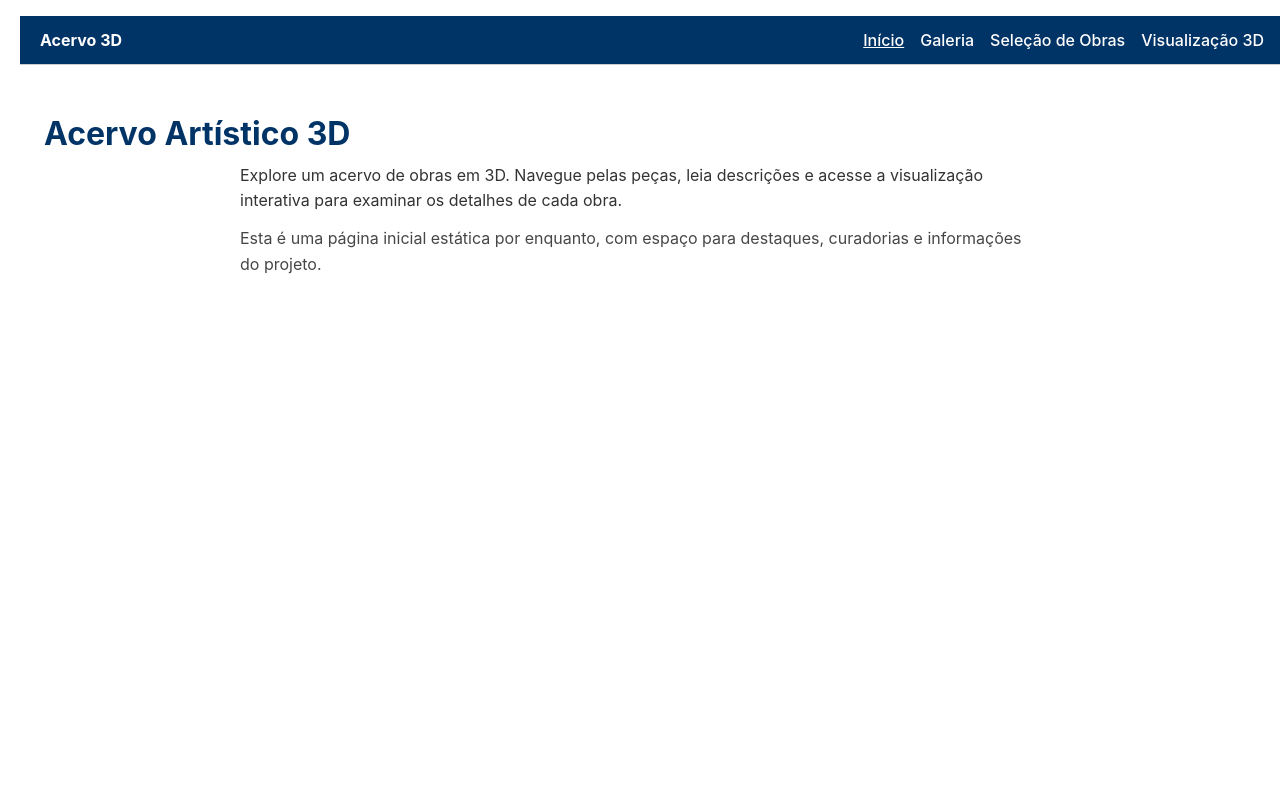
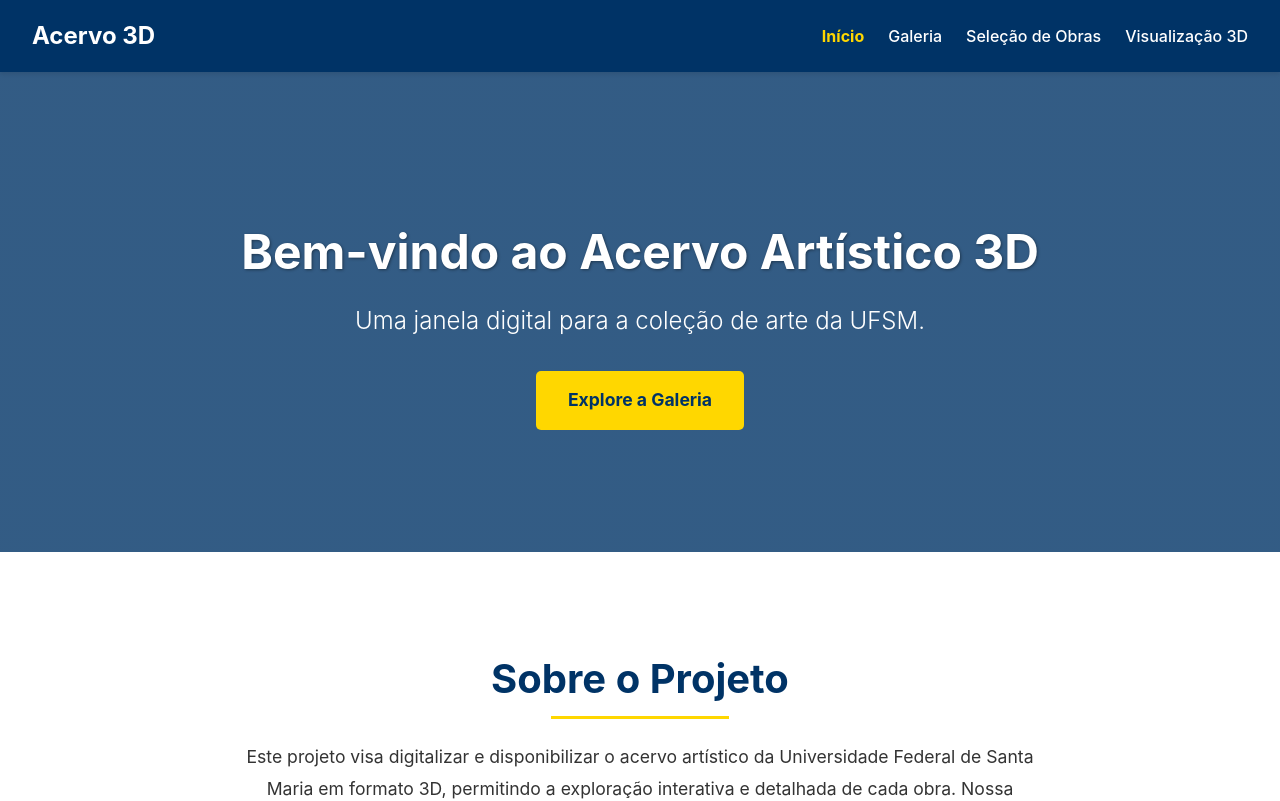
Before and after one commit to Argschadt/projetosoftware2, a React (Vite) app: page / in a window 1280 px wide. Shown: the top 801 px of the page. Built offline with nearby package versions, Linux system fonts and the light colour scheme.

Commit message:
mudanças visuais gerais

```diff
--- a/src/App.css
+++ b/src/App.css
@@ -1,22 +1,45 @@
-#root {
-  max-width: 1280px;
-  margin: 0 auto;
-  padding: 1rem 1.25rem;
+/* Define a flex container for the entire app, allowing for a header, main content, and footer */
+.app-container {
+  display: flex;
+  flex-direction: column;
+  min-height: 100vh;
 }
 
+/* Ensure the main content area expands to fill available space */
+.main-content {
+  flex: 1;
+  width: 100%;
+  max-width: 100%;
+  padding: 0;
+  margin: 0;
+}
+
+/* Root element styles */
+#root {
+  max-width: 100%;
+  margin: 0 auto;
+  padding: 0;
+  text-align: center;
+}
+
+/* Logo styles */
 .logo {
   height: 6em;
   padding: 1.5em;
   will-change: filter;
   transition: filter 300ms;
 }
+
+/* Logo hover effects */
 .logo:hover {
   filter: drop-shadow(0 0 2em var(--ufsm-blue));
 }
+
 .logo.react:hover {
   filter: drop-shadow(0 0 2em var(--ufsm-light-blue));
 }
 
+/* Keyframes for logo spinning animation */
 @keyframes logo-spin {
   from {
     transform: rotate(0deg);
@@ -26,14 +49,17 @@
   }
 }
 
+/* Apply spinning animation to the second link's logo if the user has not requested reduced motion */
 @media (prefers-reduced-motion: no-preference) {
   a:nth-of-type(2) .logo {
     animation: logo-spin infinite 20s linear;
   }
 }
 
+/* Card component padding */
 .card { padding: 1.25em; }
 
+/* Read the docs link color */
 .read-the-docs {
   color: #888;
 }
--- a/src/App.tsx
+++ b/src/App.tsx
@@ -1,6 +1,7 @@
 import "./App.css";
 import { BrowserRouter, Routes, Route } from "react-router-dom";
 import Navbar from "./components/Navbar";
+import Footer from "./components/Footer"; // Importa o Footer
 import Home from "./pages/Home";
 import UnityPage from "./pages/UnityPage";
 import Gallery from "./pages/Gallery";
@@ -9,13 +10,18 @@ import Selection from "./pages/Selection";
 function App() {
   return (
     <BrowserRouter>
+      <div className="app-container">
         <Navbar />
+        <main className="main-content">
           <Routes>
             <Route path="/" element={<Home />} />
             <Route path="/galeria" element={<Gallery />} />
             <Route path="/selecao" element={<Selection />} />
             <Route path="/unity" element={<UnityPage />} />
           </Routes>
+        </main>
+        <Footer />
+      </div>
     </BrowserRouter>
   );
 }
--- /dev/null
+++ b/src/components/Footer.css
@@ -0,0 +1,18 @@
+.footer {
+  background-color: var(--ufsm-dark-gray);
+  color: var(--ufsm-white);
+  padding: 20px 0;
+  text-align: center;
+  margin-top: auto; /* Empurra o footer para o final do flex container */
+}
+
+.footer-content {
+  max-width: 1280px;
+  margin: 0 auto;
+  padding: 0 20px;
+}
+
+.footer p {
+  margin: 5px 0;
+  font-size: 0.9rem;
+}
--- /dev/null
+++ b/src/components/Footer.tsx
@@ -0,0 +1,12 @@
+import "./Footer.css";
+
+export default function Footer() {
+  return (
+    <footer className="footer">
+      <div className="footer-content">
+        <p>&copy; {new Date().getFullYear()} Acervo Artístico da UFSM. Todos os direitos reservados.</p>
+        <p>Desenvolvido como parte de um projeto de software.</p>
+      </div>
+    </footer>
+  );
+}
--- a/src/components/Navbar.css
+++ b/src/components/Navbar.css
@@ -3,33 +3,63 @@
   display: flex;
   align-items: center;
   justify-content: space-between;
-  padding: 12px 20px;
-  border-bottom: 1px solid var(--ufsm-gray);
+  padding: 1rem 2rem;
+  background-color: var(--ufsm-blue);
+  color: var(--ufsm-white);
+  box-shadow: 0 2px 4px rgba(0, 0, 0, 0.1);
   position: sticky;
   top: 0;
-  background: var(--ufsm-blue);
-  z-index: 10;
+  z-index: 1000;
 }
 
 .navbar-brand {
-  display: flex;
-  align-items: center;
-  gap: 12px;
-  font-weight: 700;
+  font-size: 1.5rem;
+  font-weight: bold;
   color: var(--ufsm-white);
+}
+
+.navbar-brand span {
+  text-decoration: none;
+  color: inherit;
 }
 
 .navbar-links {
   display: flex;
+  gap: 1.5rem;
 }
 
 .navbar-link {
-  margin-right: 16px;
   text-decoration: none;
   color: var(--ufsm-white);
   font-weight: 500;
+  padding: 0.5rem 0;
+  position: relative;
+  transition: color 0.3s ease;
+}
+
+.navbar-link::after {
+  content: '';
+  position: absolute;
+  width: 100%;
+  transform: scaleX(0);
+  height: 2px;
+  bottom: 0;
+  left: 0;
+  background-color: var(--ufsm-accent);
+  transform-origin: bottom right;
+  transition: transform 0.25s ease-out;
+}
+
+.navbar-link:hover {
+  color: var(--ufsm-accent);
+}
+
+.navbar-link:hover::after {
+  transform: scaleX(1);
+  transform-origin: bottom left;
 }
 
 .navbar-link.active {
-  text-decoration: underline;
+  color: var(--ufsm-accent);
+  font-weight: bold;
 }
--- a/src/index.css
+++ b/src/index.css
@@ -4,8 +4,8 @@
   font-weight: 400;
 
   color-scheme: light;
-  color: #333;
-  background-color: #f5f5f5;
+  color: var(--ufsm-dark-gray);
+  background-color: var(--ufsm-white);
 
   --ufsm-blue: #003366;
   --ufsm-light-blue: #0055A4;
@@ -20,6 +20,12 @@
   -moz-osx-font-smoothing: grayscale;
 }
 
+*,
+*::before,
+*::after {
+  box-sizing: border-box;
+}
+
 a {
   font-weight: 500;
   color: var(--ufsm-blue);
@@ -31,9 +37,6 @@ a:hover {
 
 body {
   margin: 0;
-  display: block;
-  min-width: 320px;
-  min-height: 100vh;
 }
 
 h1 {
--- a/src/pages/Home.css
+++ b/src/pages/Home.css
@@ -1,23 +1,134 @@
+.home-container {
+  width: 100%;
+}
+
+.home-hero {
+  background: linear-gradient(rgba(0, 51, 102, 0.8), rgba(0, 51, 102, 0.8)), url('/background-placeholder.jpg'); /* Adicione uma imagem de fundo relevante em /public */
+  background-size: cover;
+  background-position: center;
+  color: var(--ufsm-white);
+  text-align: center;
+  padding: 5rem 2rem;
+  display: flex;
+  align-items: center;
+  justify-content: center;
+  min-height: 60vh;
+}
+
+.home-hero-content {
+  max-width: 800px;
+}
+
+.home-title {
+  font-size: 3rem;
+  font-weight: 700;
+  margin-bottom: 1rem;
+  text-shadow: 1px 1px 3px rgba(0,0,0,0.4);
+}
+
+.home-subtitle {
+  font-size: 1.5rem;
+  font-weight: 300;
+  margin-bottom: 2rem;
+}
+
+.home-cta-button {
+  background-color: var(--ufsm-accent);
+  color: var(--ufsm-blue);
+  padding: 1rem 2rem;
+  border-radius: 5px;
+  text-decoration: none;
+  font-weight: bold;
+  font-size: 1.1rem;
+  transition: background-color 0.3s ease, transform 0.3s ease;
+  display: inline-block;
+}
+
+.home-cta-button:hover {
+  background-color: #ffd000;
+  transform: translateY(-3px);
+  box-shadow: 0 4px 8px rgba(0,0,0,0.2);
+}
+
 .home-section {
-  padding: 24px;
+  padding: 4rem 2rem;
+  max-width: 1200px;
+  margin: 0 auto;
+  text-align: center;
+}
+
+.home-section-title {
+  font-size: 2.5rem;
+  color: var(--ufsm-blue);
+  margin-bottom: 2rem;
+  position: relative;
+  display: inline-block;
+}
+
+.home-section-title::after {
+  content: '';
+  position: absolute;
+  width: 60%;
+  height: 3px;
+  background-color: var(--ufsm-accent);
+  bottom: -10px;
+  left: 20%;
+}
+
+
+.home-description {
+  font-size: 1.1rem;
+  line-height: 1.8;
+  color: var(--ufsm-dark-gray);
+  max-width: 800px;
+  margin: 0 auto;
+}
+
+.home-featured-section {
+  background-color: #f9f9f9;
+}
+
+.home-featured-items {
+  display: flex;
+  justify-content: center;
+  gap: 2rem;
+  flex-wrap: wrap;
+  margin-top: 3rem;
+}
+
+.home-featured-item {
+  background-color: var(--ufsm-white);
+  border-radius: 8px;
+  box-shadow: 0 4px 12px rgba(0,0,0,0.08);
+  overflow: hidden;
+  width: 300px;
+  text-align: left;
+  transition: transform 0.3s ease, box-shadow 0.3s ease;
+}
+
+.home-featured-item:hover {
+  transform: translateY(-5px);
+  box-shadow: 0 8px 16px rgba(0,0,0,0.12);
+}
+
+.home-featured-item-image-placeholder {
+  width: 100%;
+  height: 200px;
+  background-color: var(--ufsm-gray);
+  display: flex;
+  align-items: center;
+  justify-content: center;
   color: var(--ufsm-dark-gray);
 }
 
-.home-title {
+.home-featured-item-title {
+  font-size: 1.25rem;
   color: var(--ufsm-blue);
-  font-size: 2rem;
-  margin-bottom: 12px;
+  margin: 1rem 1rem 0.5rem 1rem;
 }
 
-.home-description {
-  max-width: 800px;
-  margin: 12px auto;
-  line-height: 1.6;
+.home-featured-item-artist {
+  font-size: 1rem;
+  color: var(--ufsm-dark-gray);
+  margin: 0 1rem 1rem 1rem;
 }
-
-.home-note {
-  max-width: 800px;
-  margin: 12px auto;
-  opacity: 0.9;
-  line-height: 1.6;
-}
--- a/src/pages/Home.tsx
+++ b/src/pages/Home.tsx
@@ -1,17 +1,49 @@
-import "./Home.css";
+import { Link } from 'react-router-dom';
+import './Home.css';
 
 export default function Home() {
   return (
-    <section className="home-section">
-      <h1 className="home-title">Acervo Artístico 3D</h1>
-      <p className="home-description">
-        Explore um acervo de obras em 3D. Navegue pelas peças, leia descrições e
-        acesse a visualização interativa para examinar os detalhes de cada obra.
-      </p>
-      <p className="home-note">
-        Esta é uma página inicial estática por enquanto, com espaço para destaques,
-        curadorias e informações do projeto.
-      </p>
-    </section>
+    <div className="home-container">
+      <header className="home-hero">
+        <div className="home-hero-content">
+          <h1 className="home-title">Bem-vindo ao Acervo Artístico 3D</h1>
+          <p className="home-subtitle">
+            Uma janela digital para a coleção de arte da UFSM.
+          </p>
+          <Link to="/galeria" className="home-cta-button">
+            Explore a Galeria
+          </Link>
+        </div>
+      </header>
+
+      <section className="home-section">
+        <h2 className="home-section-title">Sobre o Projeto</h2>
+        <p className="home-description">
+          Este projeto visa digitalizar e disponibilizar o acervo artístico da Universidade Federal de Santa Maria em formato 3D, permitindo a exploração interativa e detalhada de cada obra. Nossa missão é preservar e democratizar o acesso à cultura e à arte.
+        </p>
+      </section>
+
+      <section className="home-section home-featured-section">
+        <h2 className="home-section-title">Destaques</h2>
+        <div className="home-featured-items">
+          {/* Exemplo de item em destaque. Isso pode ser dinâmico no futuro. */}
+          <div className="home-featured-item">
+            <div className="home-featured-item-image-placeholder"></div>
+            <h3 className="home-featured-item-title">Obra em Destaque 1</h3>
+            <p className="home-featured-item-artist">Nome do Artista</p>
+          </div>
+          <div className="home-featured-item">
+            <div className="home-featured-item-image-placeholder"></div>
+            <h3 className="home-featured-item-title">Obra em Destaque 2</h3>
+            <p className="home-featured-item-artist">Nome do Artista</p>
+          </div>
+          <div className="home-featured-item">
+            <div className="home-featured-item-image-placeholder"></div>
+            <h3 className="home-featured-item-title">Obra em Destaque 3</h3>
+            <p className="home-featured-item-artist">Nome do Artista</p>
+          </div>
+        </div>
+      </section>
+    </div>
   );
 }
```
Also changed, not shown: public/background-placeholder.jpg (added), 1 other file (tests, documents, lock files or other folders). Lines whose indentation alone changed are shown as unchanged.
